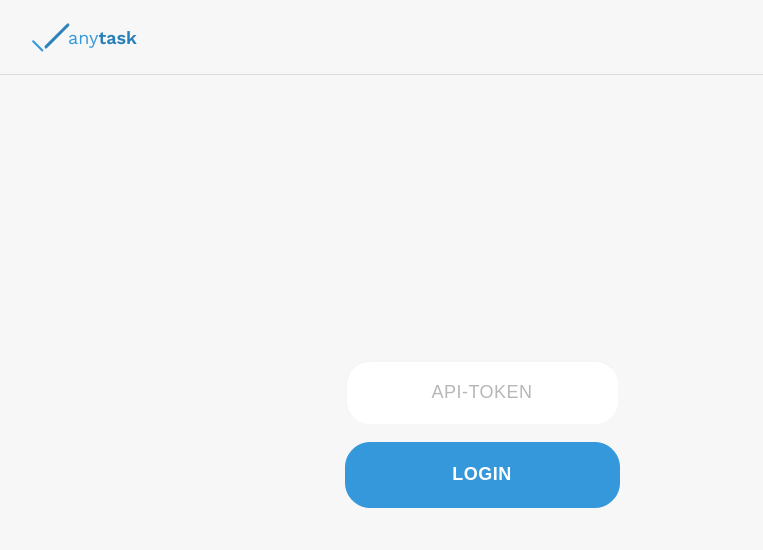
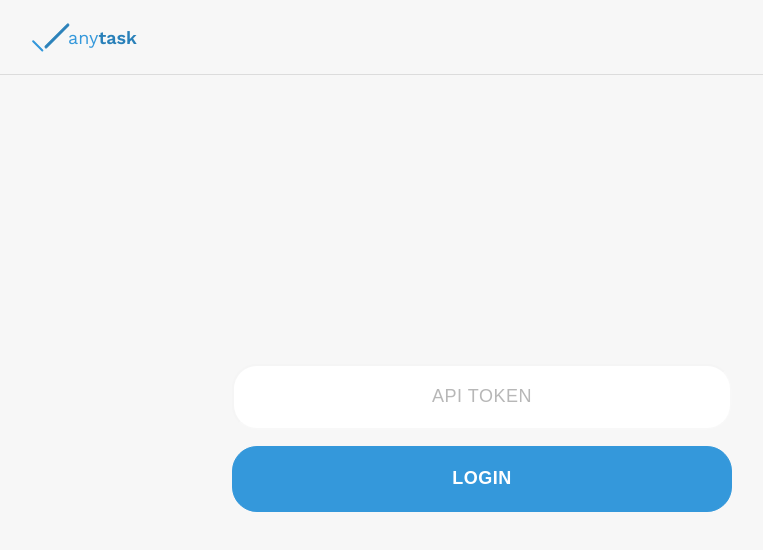
Before and after one commit to Schokohuetchen/anytask, a React app: page / in a window 1280 px wide. Shown: the top 550 px of the page, without its empty margins (158-921 px from the left). Built offline with nearby package versions, Linux system fonts and the light colour scheme.

Commit message:
refactor

```diff
--- a/src/Login.tsx
+++ b/src/Login.tsx
@@ -20,8 +20,16 @@ const Login: FC = (): JSX.Element => {
 
   return (
     <form className="login">
-      <TextField value={textInput} onChange={handleInputChange} />
-      <Button disabled={!textInput} isUppercase isLarge buttonText="Login" onClick={handleLogin} />
+      <div className="login__content">
+        <TextField value={textInput} onChange={handleInputChange} placeholder="API TOKEN" />
+        <Button
+          disabled={!textInput}
+          isUppercase
+          isLarge
+          buttonText="Login"
+          onClick={handleLogin}
+        />
+      </div>
     </form>
   );
 };
--- a/src/TextField.tsx
+++ b/src/TextField.tsx
@@ -2,16 +2,17 @@ import React, { ChangeEvent, FC } from 'react';
 
 interface TextFieldProps {
   value: string;
+  placeholder?: string;
   onChange: (event: ChangeEvent<HTMLInputElement>) => void;
 }
 
-const TextField: FC<TextFieldProps> = ({ onChange, value }): JSX.Element => {
+const TextField: FC<TextFieldProps> = ({ onChange, value, placeholder }): JSX.Element => {
   return (
     <div className="textField">
       <input
         className="textField__input"
         type="text"
-        placeholder="Api-Token"
+        placeholder={placeholder}
         onChange={onChange}
         value={value}
       />
--- a/src/styles/Button.scss
+++ b/src/styles/Button.scss
@@ -39,6 +39,5 @@
   &--is-large {
     width: 100%;
     height: 66px;
-    max-width: 275px;
   }
 }
--- a/src/styles/Login.scss
+++ b/src/styles/Login.scss
@@ -1,9 +1,19 @@
 .login {
+  height: 100%;
   display: flex;
-  height: calc(100vh - 83px);
+  align-items: center;
   flex-direction: column;
-  align-items: center;
   justify-content: center;
+  min-height: calc(100vh - 75px);
+
+  &__content {
+    width: 100%;
+    max-width: 275px;
+
+    @media (min-width: 768px) {
+      max-width: 500px;
+    }
+  }
 
   .button-wrapper {
     margin-top: 1rem;
--- a/src/styles/TextField.scss
+++ b/src/styles/TextField.scss
@@ -1,7 +1,6 @@
 .textField {
   width: 100%;
   height: 66px;
-  max-width: 275px;
 
   &__input {
     width: 100%;
@@ -15,7 +14,6 @@
 
     &::placeholder {
       text-align: center;
-      text-transform: uppercase;
       color: rgba(112, 112, 112, 0.5);
     }
   }
```
